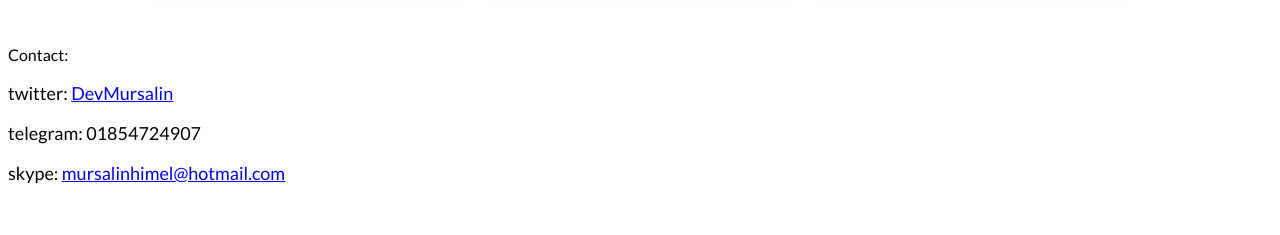
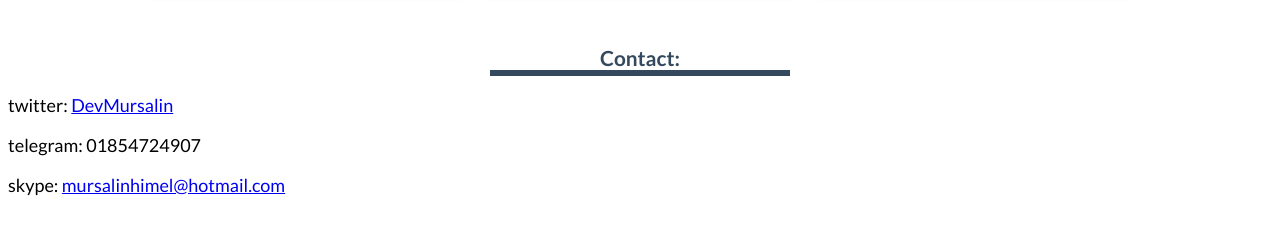
Before and after one commit to Mursalin-1/portfolio, a plain HTML site: page index.html in a window 1280 px wide. Shown: the part 445-680 px from the top of the page. Drawn offline with Linux system fonts and the light colour scheme.

Commit message:
added title h2

```diff
--- a/index.html
+++ b/index.html
@@ -33,7 +33,7 @@
         </div>
     </div><br><br>
     <div class="contact-area">
-        Contact:
+        <h2>Contact: </h2>
         <p>twitter: <a href="https://twitter.com/DevMursalin">DevMursalin</a></p>
         <p>telegram: 01854724907</p>
         <p>skype: <a href="https://join.skype.com/invite/onMG8Jk06Yao">mursalinhimel@hotmail.com</p>
```
